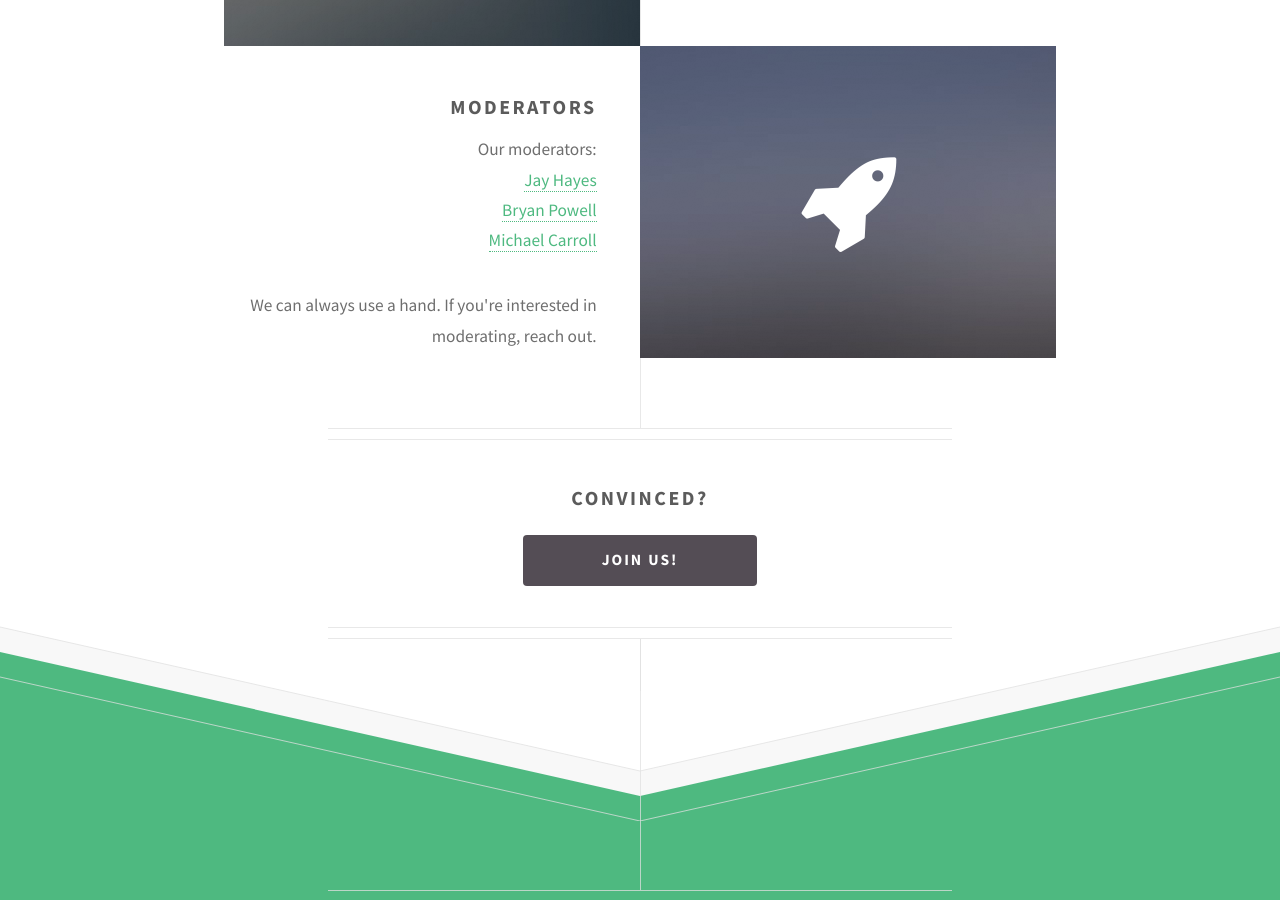
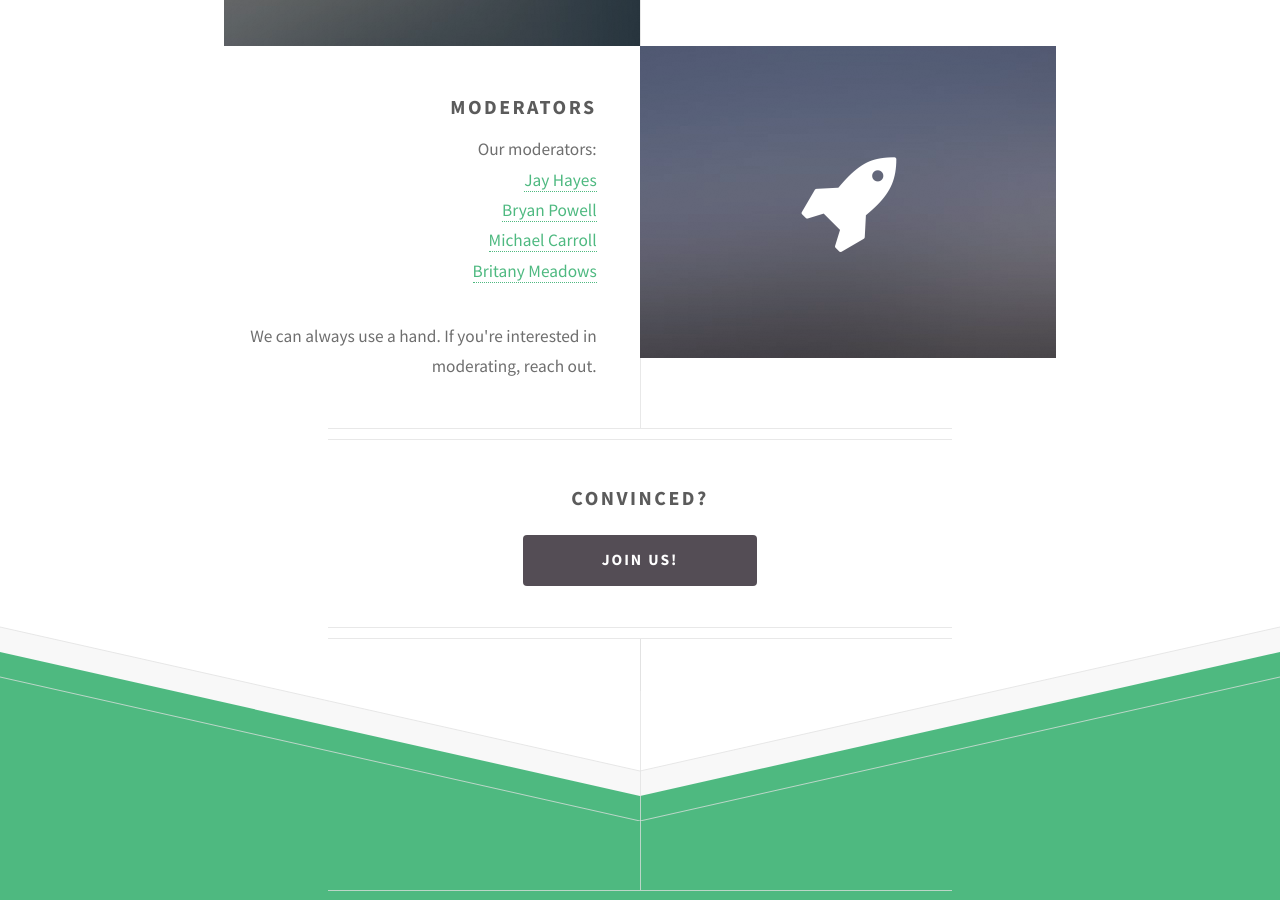
Before and after one commit to tech256/tech256.github.io, a Jekyll site: the page built from index.html, in a window 1280 px wide and 900 px high, scrolled down 1972 px. Built offline with Jekyll 4.4.1, drawn with Linux system fonts in a browser that asks for light colours.

Commit message:
Add Britany Meadows to moderator list :tada:

```diff
--- a/index.html
+++ b/index.html
@@ -58,6 +58,7 @@
         <li><a href="https://twitter.com/iamvery">Jay Hayes</a></li>
         <li><a href="https://twitter.com/bryanp">Bryan Powell</a></li>
         <li><a href="https://twitter.com/carromj">Michael Carroll</a></li>
+        <li><a href="https://twitter.com/letbritcode">Britany Meadows</a></li>
       </ul>
       <p>We can always use a hand. If you're interested in moderating, reach out.</p>
     </div>
```
